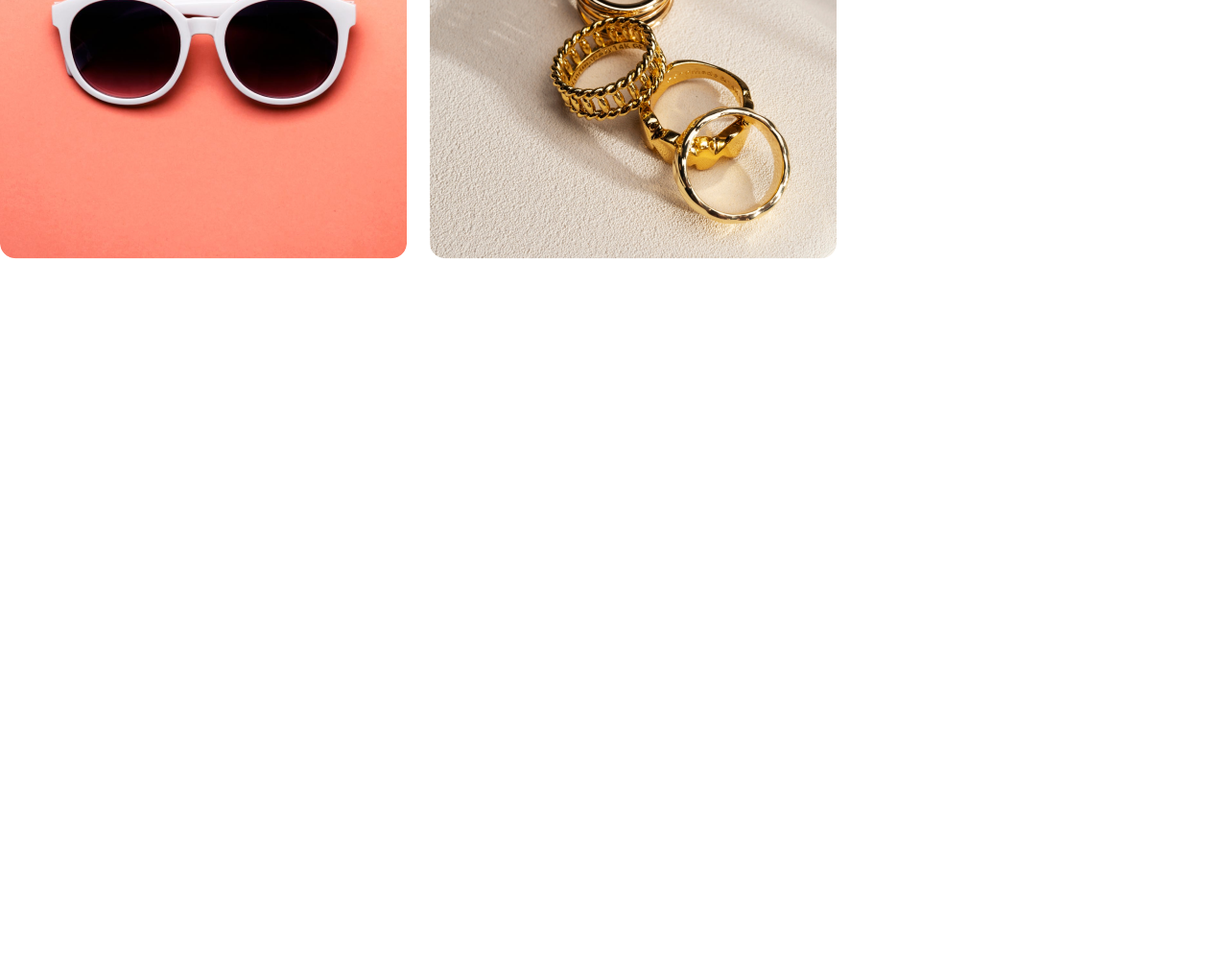
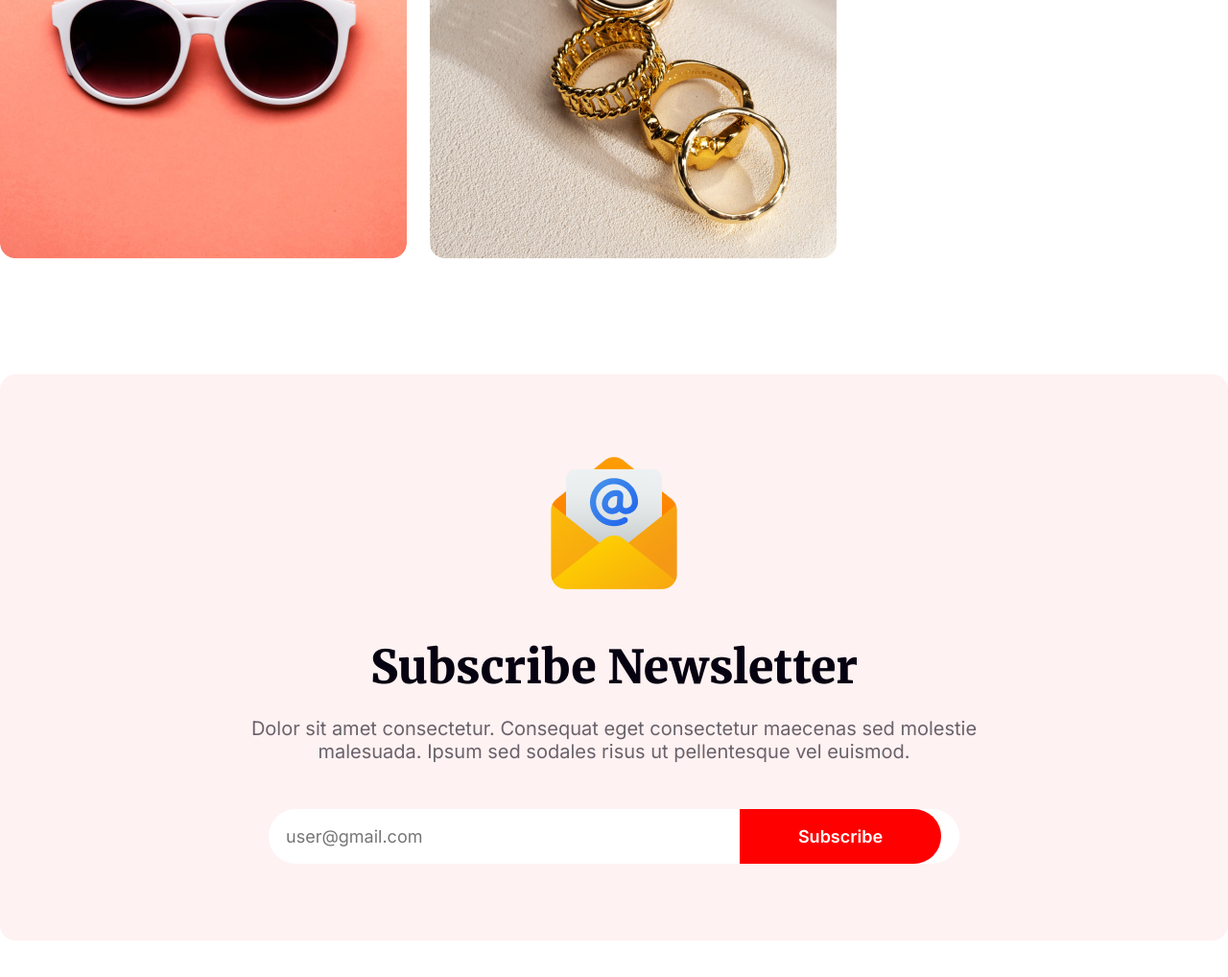
Before and after one commit to shahinmahmud1/New-Year-New-Mission, a plain HTML site: page index.html in a window 1280 px wide. Shown: the part 4977-5995 px from the top of the page at 96% size. Before the commit the page ends 5247 px from the top, so only its background shows below. Drawn offline with Linux system fonts and the light colour scheme.

Commit message:
added subscription

```diff
--- a/index.html
+++ b/index.html
@@ -60,7 +60,8 @@
             <div class="offer-item">
                 <h3 class="offer-mini-title">NEW BEST OFFER</h3>
                 <h1 class="offer-title">Coming Soon</h1>
-                <p class="offer-description">Dolor sit amet consectetur. Consequat eget consectetur maecenas sed molestie malesuada. Ipsum sed sodales risus ut pellentesque vel euismod. </p>
+                <p class="offer-description">Dolor sit amet consectetur. Consequat eget consectetur maecenas sed
+                    molestie malesuada. Ipsum sed sodales risus ut pellentesque vel euismod. </p>
             </div>
             <div class="offer-item-img">
                 <img class="offer-img" src="images/Ellipse 1.png" alt="">
@@ -76,7 +77,8 @@
             <div class="portfolio-text">
                 <h3 class="portfolio-mini-title">THE BEST GIFTS</h3>
                 <h1 class="portfolio-title">Our Awesome Portfolio</h1>
-                <p class="portfolio-description">Dolor sit amet consectetur. Consequat eget consectetur maecenas sed molestie malesuada. Ipsum sed sodales risus ut pellentesque vel euismod. </p>
+                <p class="portfolio-description">Dolor sit amet consectetur. Consequat eget consectetur maecenas sed
+                    molestie malesuada. Ipsum sed sodales risus ut pellentesque vel euismod. </p>
             </div>
             <div class="portfolio-img-container">
                 <img src="images/Rectangle 3.png" alt="" class="portfolio-img">
@@ -87,6 +89,17 @@
                 <img src="images/Rectangle 8.png" alt="" class="portfolio-img">
             </div>
         </section>
+        <!-- Subscribe section -->
+        <section class="subscribe-section">
+            <img src="images/Group 61.png" alt="">
+            <h1 class="subscribe-title">Subscribe Newsletter</h1>
+            <p class="subscribe-description">Dolor sit amet consectetur. Consequat eget consectetur maecenas sed
+                molestie malesuada. Ipsum sed sodales risus ut pellentesque vel euismod. </p>
+            <div class="submit-style">
+                <input type="text" class="mail-inp" placeholder="user@gmail.com">
+                <input type="submit" class="subscription-inp" value="Subscribe">
+            </div>
+        </section>
     </main>
     <!-- Footer section -->
     <footer>
--- a/styles/style.css
+++ b/styles/style.css
@@ -163,14 +163,17 @@ body {
     width: 30%;
 }
 
-.offer-mini-title, .portfolio-mini-title {
+.offer-mini-title,
+.portfolio-mini-title {
     color: #F00;
     font-family: Inter;
     font-size: 24px;
     font-weight: 500;
 }
 
-.offer-title, .portfolio-title {
+.offer-title,
+.portfolio-title,
+.subscribe-title {
     color: #070211;
     font-family: Merriweather;
     font-size: 48px;
@@ -178,7 +181,9 @@ body {
     margin: 22px 0;
 }
 
-.offer-description, .portfolio-description {
+.offer-description,
+.portfolio-description,
+.subscribe-description {
     color: rgba(7, 2, 17, 0.60);
     font-family: Inter;
     font-size: 20px;
@@ -208,18 +213,67 @@ body {
 
 
 
-.portfolio-img-container{
+.portfolio-img-container {
     display: flex;
     flex-wrap: wrap;
     gap: 24px;
     margin-top: 48px;
 }
-.portfolio-img{
+
+.portfolio-img {
     max-width: 424px;
     border-radius: 16px;
     transition: 0.2s;
 }
 
-.portfolio-img:hover{
+.portfolio-img:hover {
     transform: scale(1.2);
 }
+
+/* subscribe section related styles */
+.subscribe-section {
+    margin: 120px 0;
+    border-radius: 16px;
+    background: rgba(255, 0, 0, 0.05);
+    text-align: center;
+    padding: 80px 212px;
+}
+
+.subscribe-section img {
+    max-width: 150px;
+    margin-bottom: 18px;
+}
+
+.submit-style {
+    margin-top: 48px;
+    margin: 48px auto 0;
+    position: relative;
+}
+
+.submit-style input {
+    border: none;
+    padding: 18px;
+}
+
+.mail-inp {
+    width: 684px;
+    border-radius: 50px;
+    background-color: #FFF;
+
+    color: rgba(7, 2, 17, 0.30);
+    font-family: Inter;
+    font-size: 18px;
+}
+
+.subscription-inp {
+    width: 210px;
+    border-radius: 0px 50px 50px 0px;
+    background: #F00;
+    position: absolute;
+    /* right: 651px; */
+    right: 87px;
+    color: #FFF;
+    font-family: Inter;
+    font-size: 18px;
+    font-weight: 600;
+}
```
